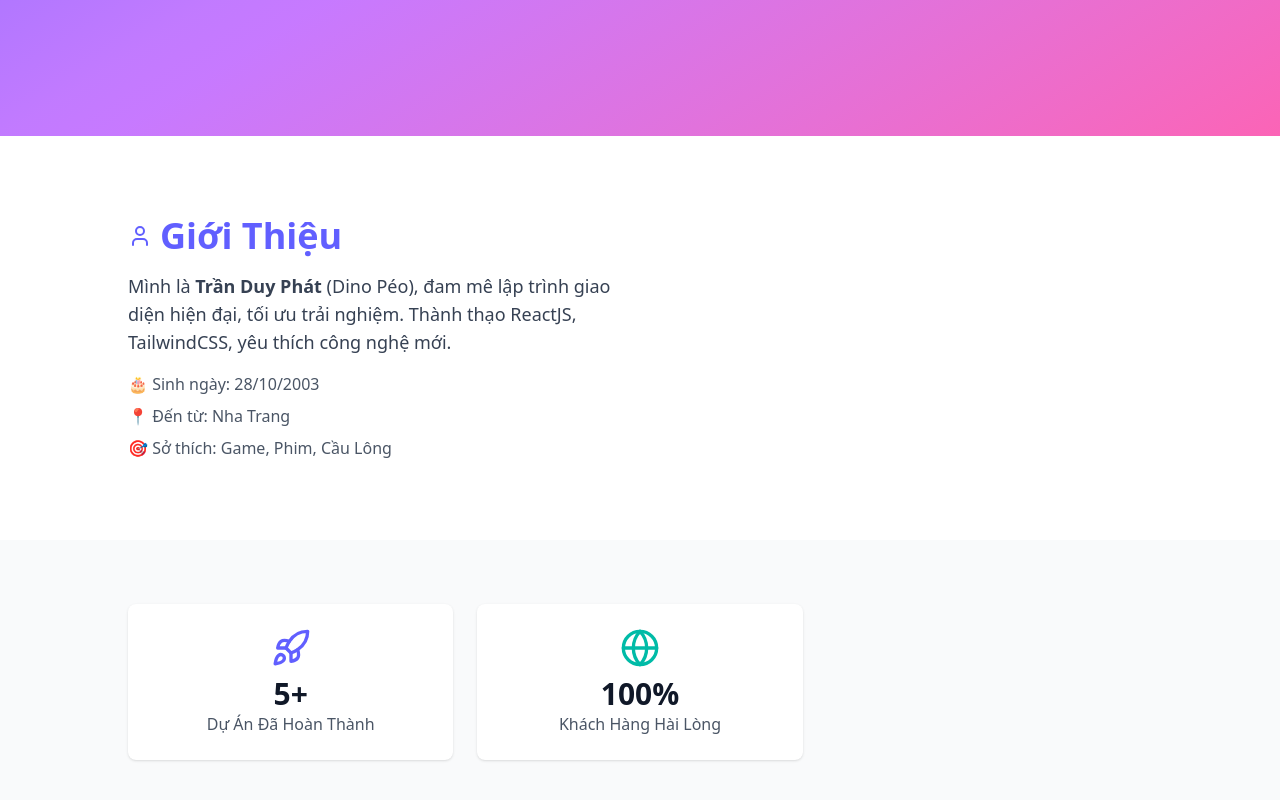
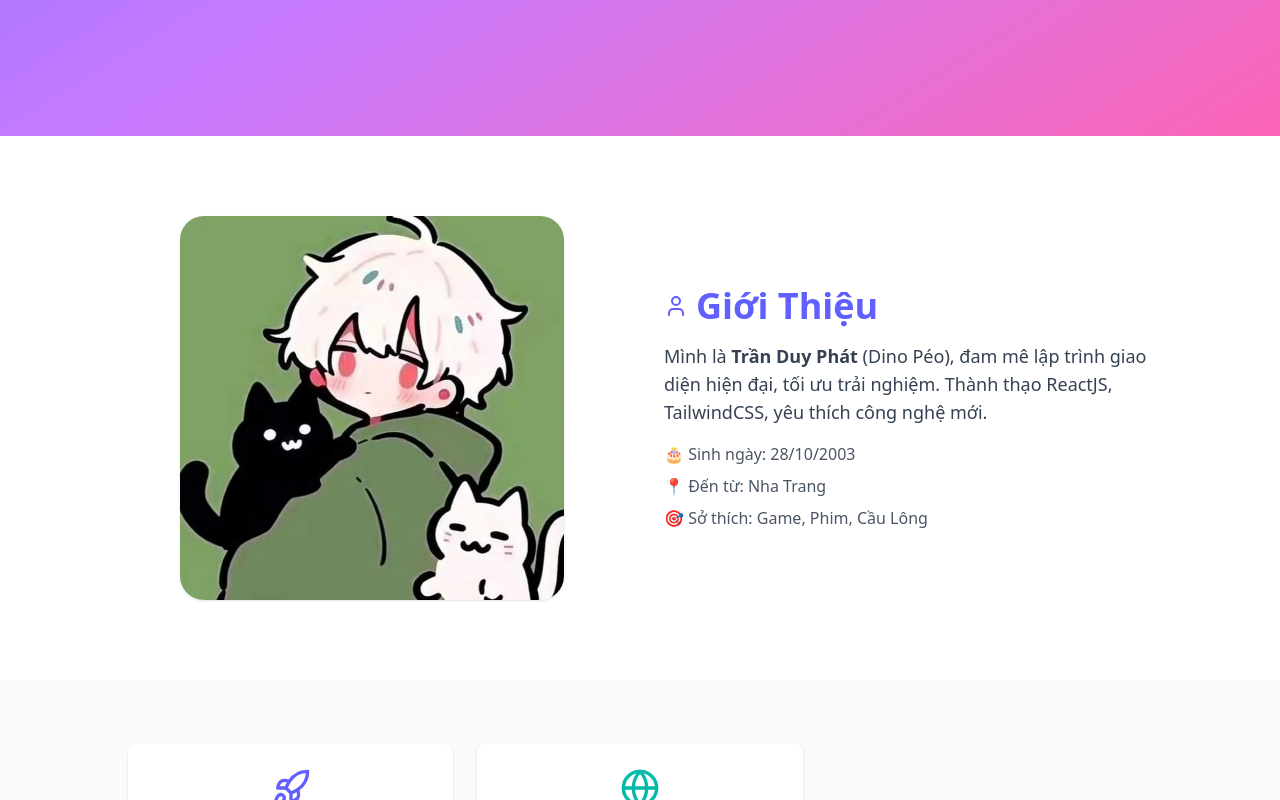
Before and after one commit to DuyPhatpeo/tranduyphat, a React (Vite) app in the folder Portfolio/: page / in a window 1280 px wide. Shown: the part 664-1464 px from the top of the page. Built offline with nearby package versions, Linux system fonts and the light colour scheme.

Commit message:
Update Portfolio.jsx

```diff
--- a/Portfolio/src/Portfolio.jsx
+++ b/Portfolio/src/Portfolio.jsx
@@ -88,11 +88,11 @@ export default function Portfolio() {
       {/* About */}
       <section className="px-6 py-20 bg-white" data-aos="fade-up">
         <div className="max-w-5xl mx-auto grid md:grid-cols-2 gap-12 items-center">
-          {/* <img
-            src="/anh.jpg"
+          <img
+            src="/avt2.jpg"
             alt="Avatar"
             className="w-full max-w-sm rounded-3xl shadow mx-auto"
-          /> */}
+          />
           <div>
             <h3 className="text-4xl font-bold mb-4 flex items-center gap-2 text-indigo-500">
               <User /> Giới Thiệu
```
